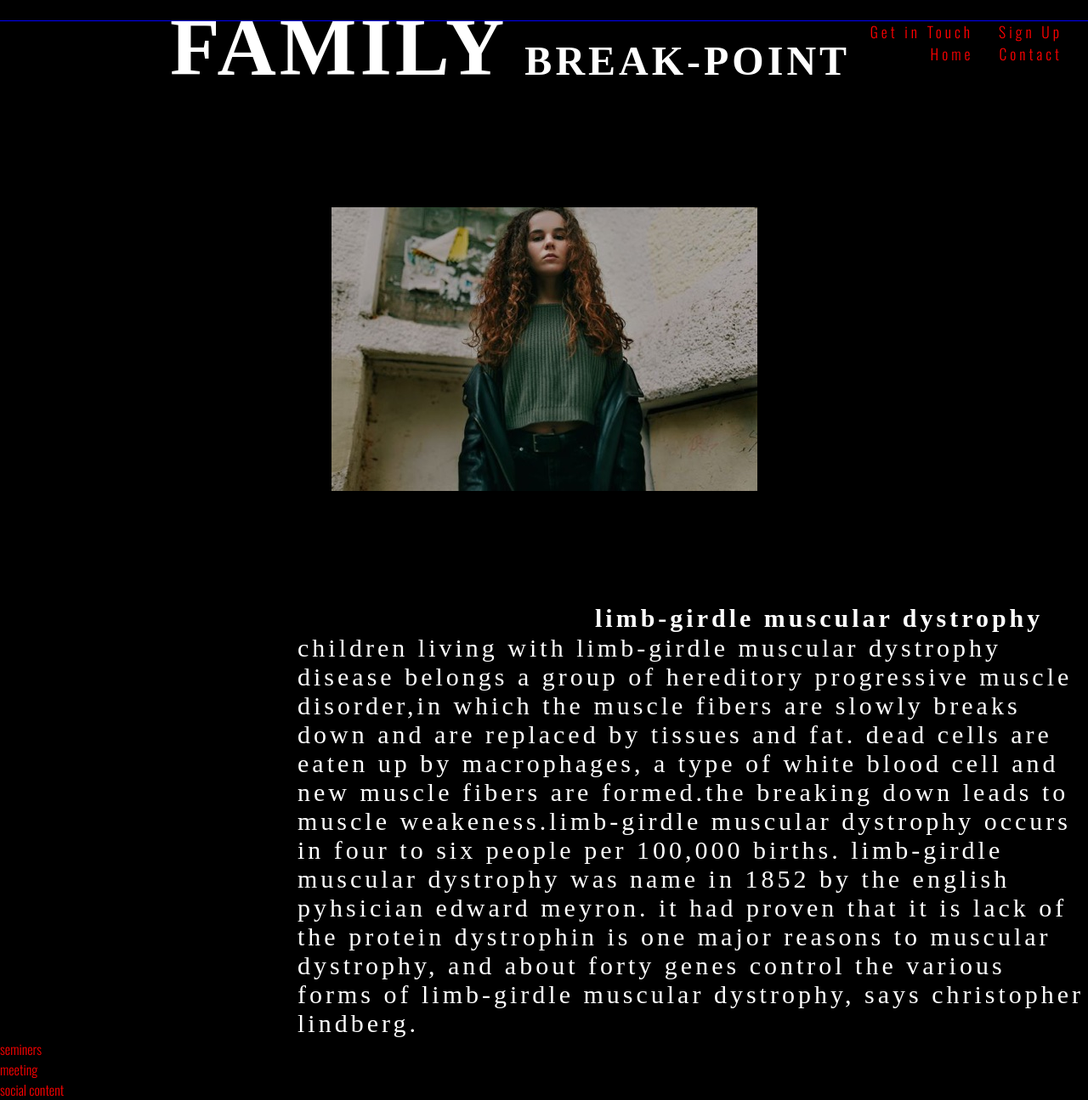
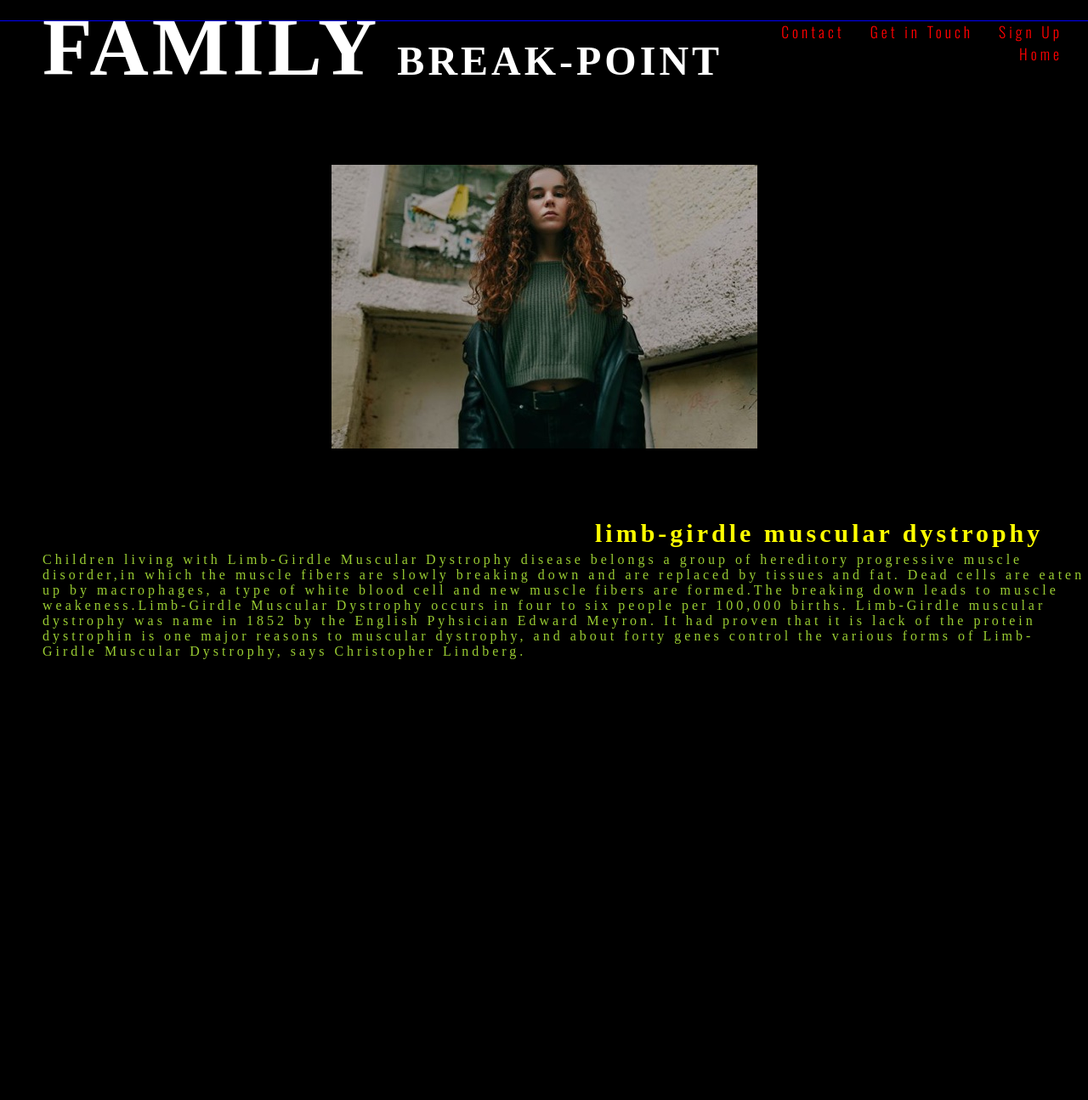
Before and after one commit to email2ify/Family-BreakPoint, a plain HTML site: page index.html in a window 1280 px wide. Shown: the whole page at 85% size. After the commit the page ends 800 px from the top, so only its background shows below. Drawn offline with nearby package versions, Linux system fonts and the light colour scheme.

Commit message:
add colors to the paragraph

```diff
--- a/assets/css/style.css
+++ b/assets/css/style.css
@@ -25,7 +25,7 @@
  #flogo {
   float: left;
   font-size: 600%;
-  margin-left: 200px;
+  margin-left: 50px;
 }
 
  #slogo {
@@ -64,11 +64,11 @@
 
  #little-girl {
  background: url('../images/litte\ girl.jpg') no-repeat center center;
- height: 600px;
+ height: 500px;
  width: 100%;
  overflow: hidden;
  position: relative;
- margin-top: 1px;
+
 
 }
  /*little content*/
@@ -77,14 +77,23 @@
   font-family:  serif, sans-serif;
   text-transform: lowercase;
   letter-spacing:  4px;
-  color: white;
+  color: yellow;
     font-size: 30px;
 
     margin-left: 350px;
     margin-bottom: 1px;
 }
 
+p {
+  font-family: serif, sans-serif;
+  font-weight: 300%;
+  color: yellowgreen;
+  letter-spacing: 4px;
+  margin-left: 50px;
+  margin-top: 5px;
 
+
+}
 
  /*
 float: left;
--- a/index.html
+++ b/index.html
@@ -48,30 +48,20 @@
      <section>
        <div class="little-content">
                 <h3>Limb-Girdle Muscular Dystrophy</h3>
-                <p>
-                    Children living with Limb-Girdle Muscular Dystrophy disease belongs a group of hereditory progressive muscle disorder,in which the muscle fibers are slowly breaks down
-                    and are replaced by tissues and fat.
-                    Dead cells are eaten up by macrophages, a type of white blood cell and new muscle fibers are formed.The breaking down leads to muscle weakeness.Limb-Girdle Muscular Dystrophy occurs in four to six people per 100,000 births.
-                    Limb-Girdle muscular dystrophy was name in 1852 by the English Pyhsician Edward Meyron.
-                    It had proven that it is lack of the protein dystrophin is one major reasons to muscular dystrophy, and about forty genes control the various forms of Limb-Girdle Muscular Dystrophy, says Christopher Lindberg.
 
-                </p>
             </div>
+
+            <p>
+                Children living with Limb-Girdle Muscular Dystrophy disease belongs a group of hereditory progressive muscle disorder,in which the muscle fibers are slowly breaking down
+                and are replaced by tissues and fat.
+                Dead cells are eaten up by macrophages, a type of white blood cell and new muscle fibers are formed.The breaking down leads to muscle weakeness.Limb-Girdle Muscular Dystrophy occurs in four to six people per 100,000 births.
+                Limb-Girdle muscular dystrophy was name in 1852 by the English Pyhsician Edward Meyron.
+                It had proven that it is lack of the protein dystrophin is one major reasons to muscular dystrophy, and about forty genes control the various forms of Limb-Girdle Muscular Dystrophy, says Christopher Lindberg.
+
+            </p>
 
 
 
-
-
-        <div>
-
-
-    </div>
 </section>
-
-
-     <section>seminers</section>
-     <section>meeting</section>
-     <footer>social content</footer>
-
 </body>
 </html>
```
